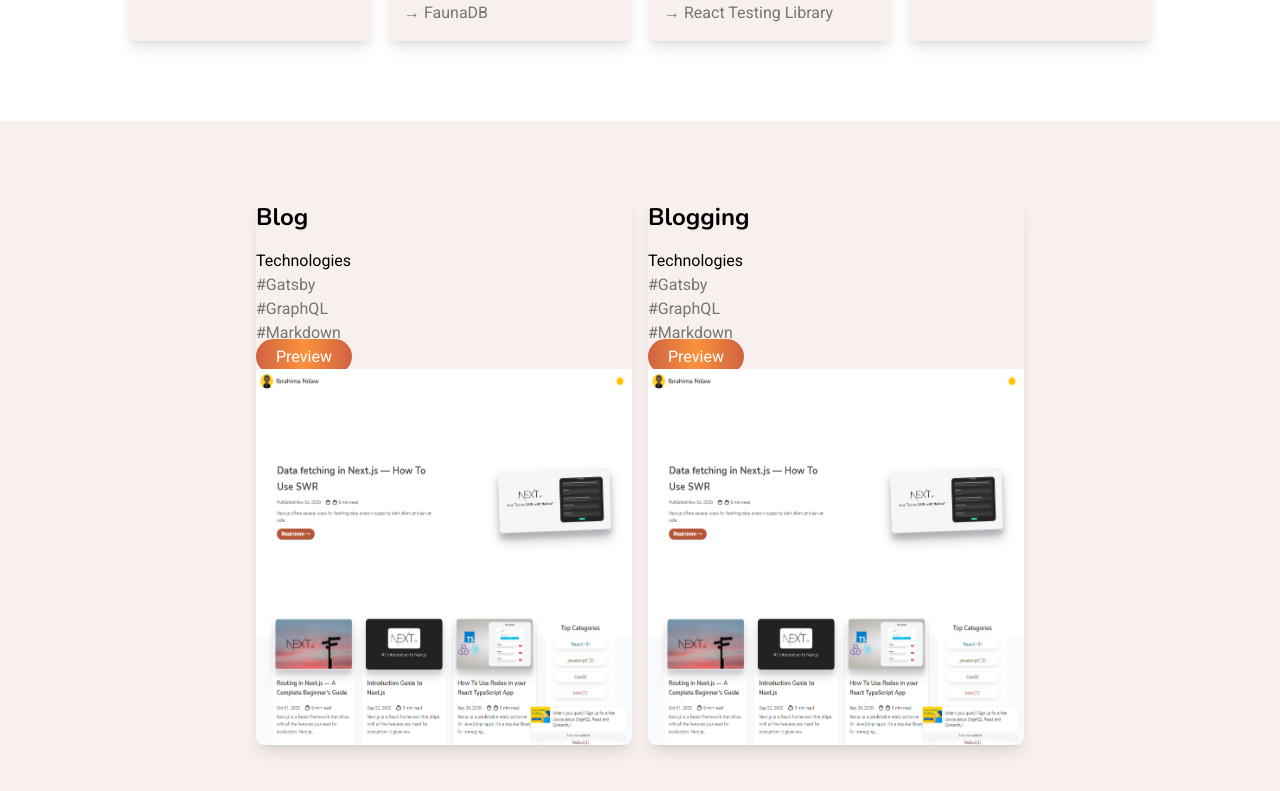
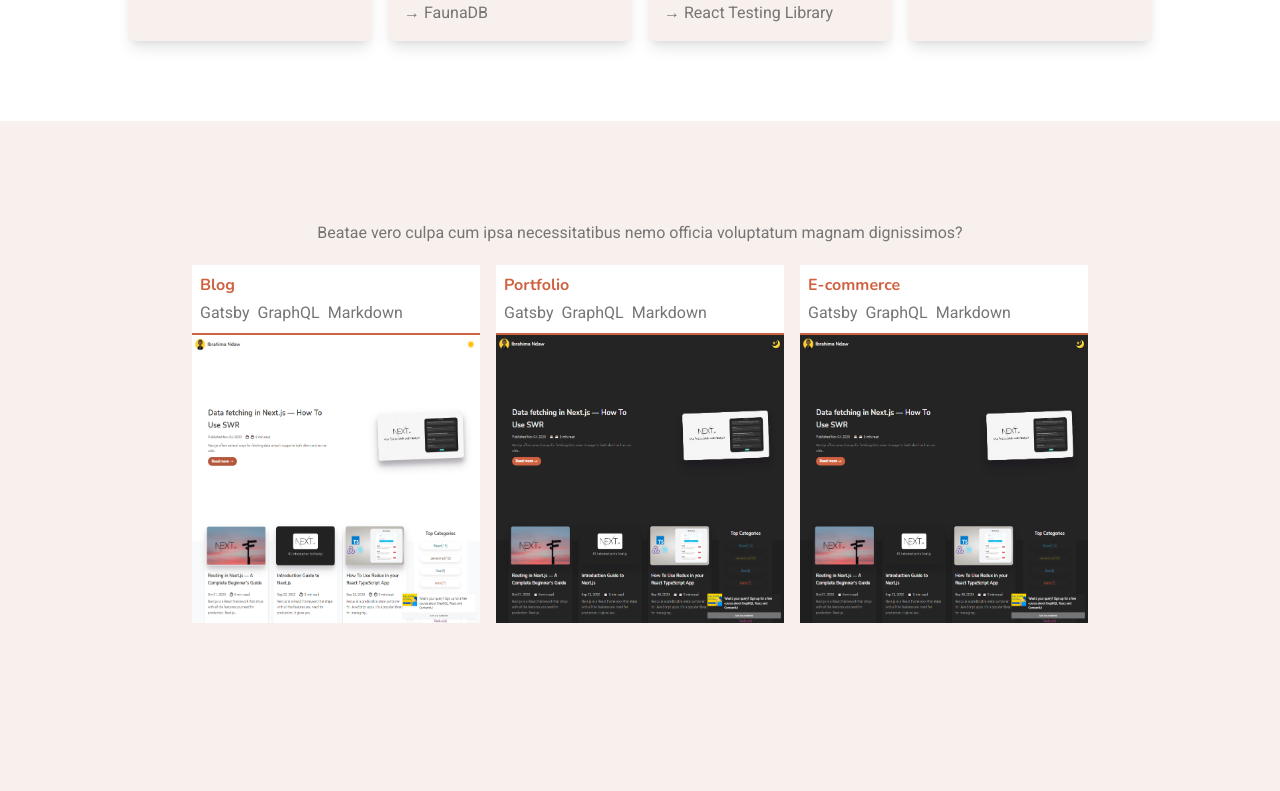
Before and after one commit to ibrahima92/ibrahiman-portfolio, a Next.js app: page / in a window 1280 px wide. Shown: the part 1247-2038 px from the top of the page. After the commit the page ends 1950 px from the top, so only its background shows below. Built offline with nearby package versions, Linux system fonts and the light colour scheme.

Commit message:
projects design finished

```diff
--- a/components/Content/ProjectCard.tsx
+++ b/components/Content/ProjectCard.tsx
@@ -9,20 +9,17 @@ type Props = {
 
 const ProjectCard: React.FC<Props> = ({ project }) => {
 	return (
-		<div className="w-1/2 flex-1 rounded-lg shadow-lg overflow-hidden">
-			<div>
-				<h1 className="font-bold text-2xl mb-4">{project.title}</h1>
-				<ul>
-					<h2>Technologies</h2>
+		<Link href={project.link}>
+			<div className="w-1/3 flex-1 overflow-hidden">
+				<div className="p-2 bg-white border-b-2 border-primary">
+					<h1 className="font-bold text-primary mb-1">{project.title}</h1>
+					<ul className="flex items-center">
 						{project.stack.map((stack) => (
-						<li className="text-gray-dark" key={stack}>
-							#{stack}
+							<li className="text-gray-dark mr-2" key={stack}>
+								{stack}
 							</li>
 						))}
 					</ul>
-				<Link href={project.link}>
-					<a className="button-primary">Preview</a>
-				</Link>
 				</div>
 				<div>
 					<Image
@@ -34,6 +31,7 @@ const ProjectCard: React.FC<Props> = ({ project }) => {
 					/>
 				</div>
 			</div>
+		</Link>
 	)
 }
 
--- a/components/Content/Projects.tsx
+++ b/components/Content/Projects.tsx
@@ -1,30 +1,18 @@
 import React from 'react'
+import { ProjectsList } from '../../data'
 import ProjectCard from './ProjectCard'
 
-const Projects: React.FC = () => {
-	const ProjectsList = [
-		{
-			id: 0,
-			title: 'Blog',
-			imagePreview: '/in-light-theme.PNG',
-			stack: ['Gatsby', 'GraphQL', 'Markdown'],
-			link: 'https://www.ibrahima-ndaw.com/',
-		},
-		{
-			id: 2,
-			title: 'Blogging',
-			imagePreview: '/in-light-theme.PNG',
-			stack: ['Gatsby', 'GraphQL', 'Markdown'],
-			link: 'https://www.ibrahima-ndaw.com/',
-		},
-	]
-	return (
-		<div className="flex max-w-3xl m-auto justify-center items-center flex-wrap space-x-4">
+const Projects: React.FC = () => (
+	<>
+		<p id="projects" className="my-5">
+			Beatae vero culpa cum ipsa necessitatibus nemo officia voluptatum magnam dignissimos?
+		</p>
+		<div className="flex max-w-4xl m-auto justify-center items-center flex-wrap space-x-4">
 			{ProjectsList.map((project) => (
 				<ProjectCard key={project.id} project={project} />
 			))}
 		</div>
-	)
-}
+	</>
+)
 
 export default Projects
--- a/components/Content/Skills.tsx
+++ b/components/Content/Skills.tsx
@@ -1,52 +1,13 @@
 import React from 'react'
-import { Skill } from '../../types/Type'
+import { SkillSet } from '../../data'
 import SkillCard from './SkillCard'
 
-const Skills: React.FC = () => {
-	const SkillSet: Skill[] = [
-		{
-			title: 'Front-end',
-			skills: ['HTML', 'CSS', 'React', 'Next', 'Gatsby', 'JavaScript', 'TypeScript'],
-		},
-		{
-			title: 'Back-end',
-			skills: [
-				'Node',
-				'Express',
-				'GraphQL',
-				'TypeGraphQL',
-				'Apollo Server',
-				'MongoDB',
-				'PostgreSQL',
-				'FaunaDB',
-			],
-		},
-		{
-			title: 'Tooling',
-			skills: [
-				'Git',
-				'WebPack',
-				'Babel',
-				'Docker',
-				'Snowpack',
-				'Parcel',
-				'Jest',
-				'React Testing Library',
-			],
-		},
-		{
-			title: 'UX/UI',
-			skills: ['Figma', 'Sketch', 'Adobe XD'],
-		},
-	]
-
-	return (
+const Skills: React.FC = () => (
 	<div className="flex flex-wrap space-x-4 max-w-5xl m-auto">
 		{SkillSet.map((skill) => (
 			<SkillCard key={skill.title} skill={skill} />
 		))}
 	</div>
 )
-}
 
 export default Skills
--- /dev/null
+++ b/data/index.ts
@@ -0,0 +1,62 @@
+import { Project, Skill } from './../types/Type'
+
+export const ProjectsList: Project[] = [
+	{
+		id: 0,
+		title: 'Blog',
+		imagePreview: '/in-light-theme.PNG',
+		stack: ['Gatsby', 'GraphQL', 'Markdown'],
+		link: 'https://www.ibrahima-ndaw.com/',
+	},
+	{
+		id: 1,
+		title: 'Portfolio',
+		imagePreview: '/in-dark-theme.PNG',
+		stack: ['Gatsby', 'GraphQL', 'Markdown'],
+		link: 'https://www.ibrahima-ndaw.com/',
+	},
+	{
+		id: 2,
+		title: 'E-commerce',
+		imagePreview: '/in-dark-theme.PNG',
+		stack: ['Gatsby', 'GraphQL', 'Markdown'],
+		link: 'https://www.ibrahima-ndaw.com/',
+	},
+]
+
+export const SkillSet: Skill[] = [
+	{
+		title: 'Front-end',
+		skills: ['HTML', 'CSS', 'React', 'Next', 'Gatsby', 'JavaScript', 'TypeScript'],
+	},
+	{
+		title: 'Back-end',
+		skills: [
+			'Node',
+			'Express',
+			'GraphQL',
+			'TypeGraphQL',
+			'Apollo Server',
+			'MongoDB',
+			'PostgreSQL',
+			'FaunaDB',
+		],
+	},
+	{
+		title: 'Tooling',
+		skills: [
+			'Git',
+			'WebPack',
+			'Babel',
+			'Docker',
+			'Snowpack',
+			'Parcel',
+			'Jest',
+			'React Testing Library',
+		],
+	},
+	{
+		title: 'UX/UI',
+		skills: ['Figma', 'Sketch', 'Adobe XD'],
+	},
+]
```
Lines whose indentation alone changed are shown as unchanged.
